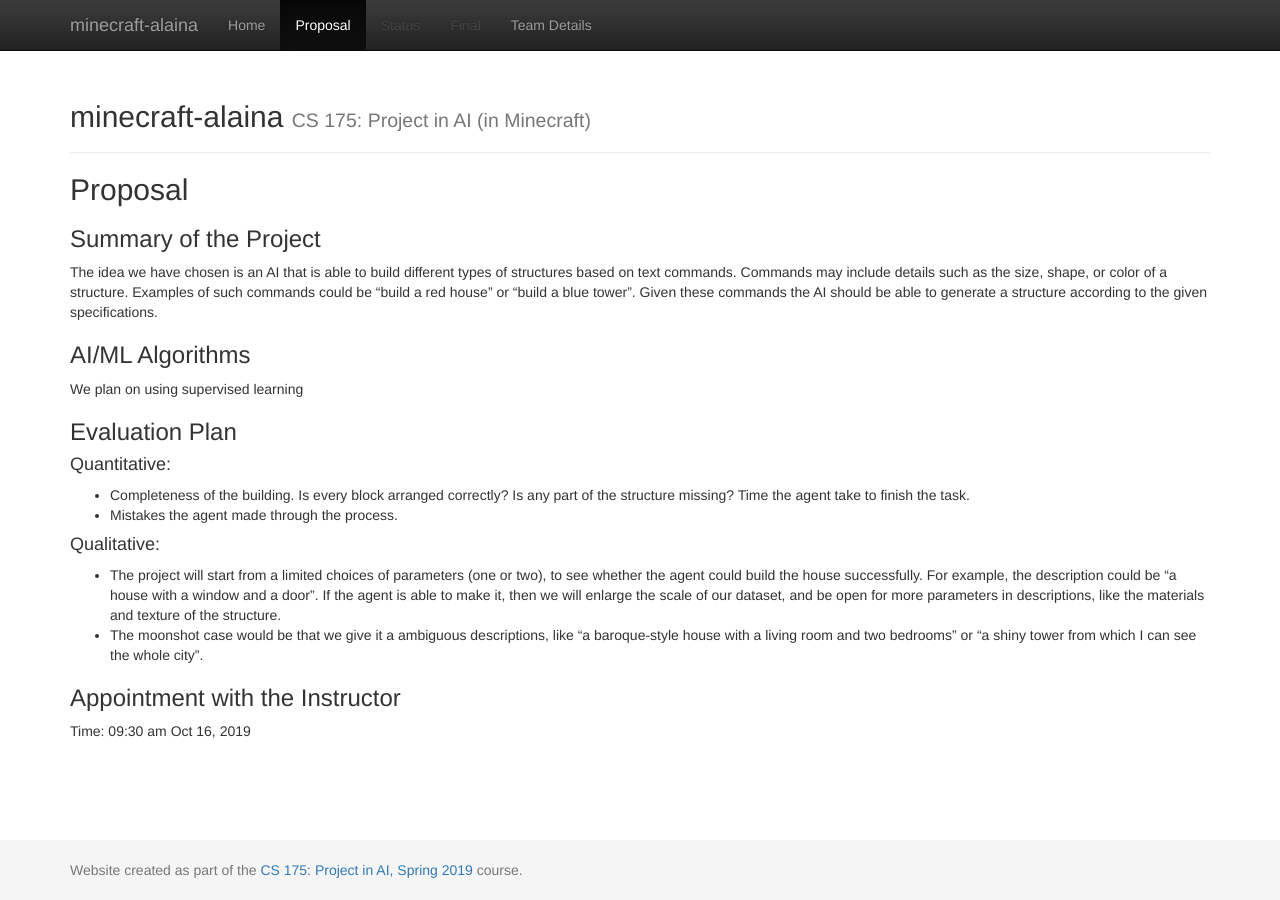
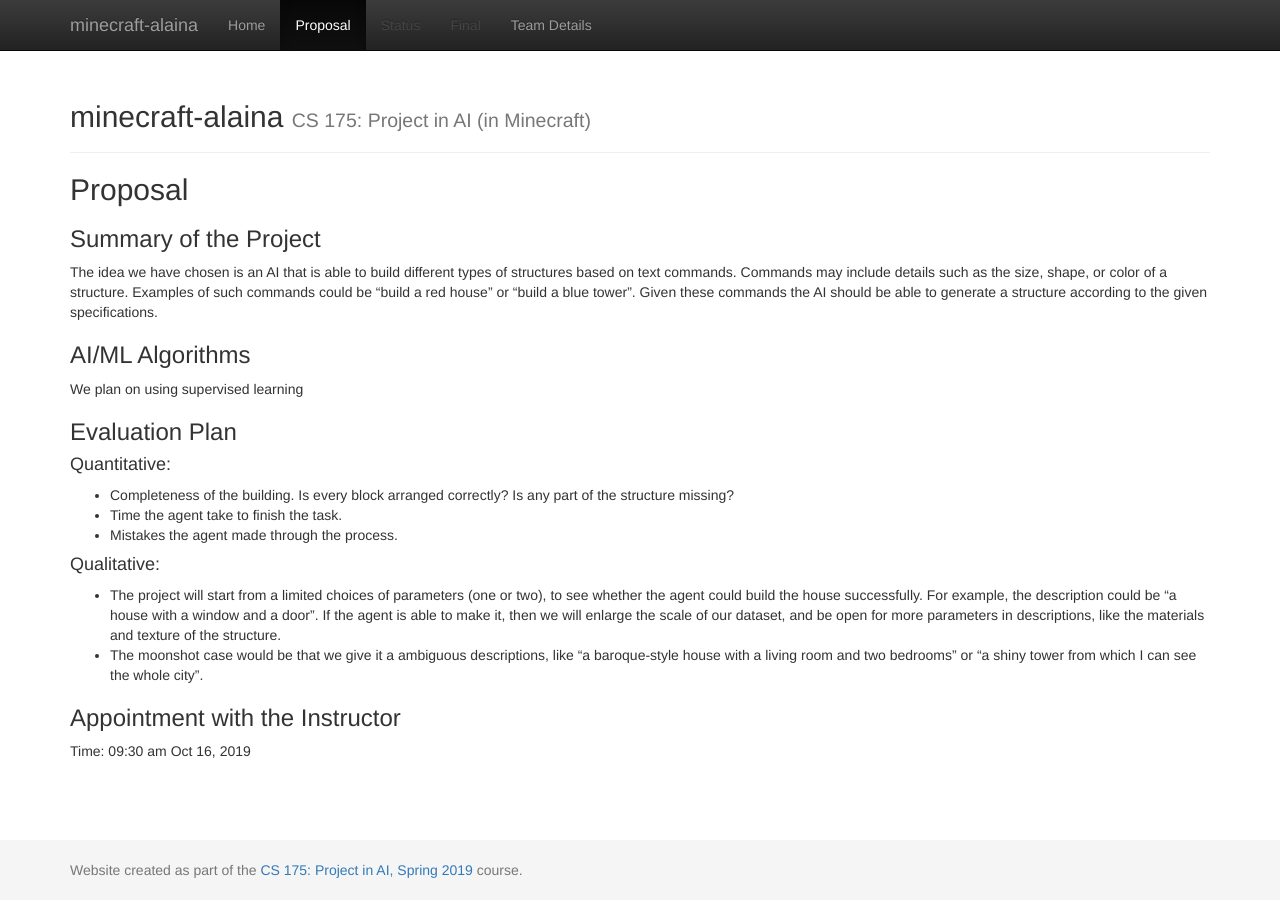
Before and after one commit to bdon1990x/minecraft-alaina, a Jekyll site: the page built from docs/proposal.md, in a window 1280 px wide. Built offline with Jekyll 4.4.1, drawn with Linux system fonts in a browser that asks for light colours.

Commit message:
update info

```diff
--- a/docs/proposal.md
+++ b/docs/proposal.md
@@ -18,7 +18,7 @@
 #### Quantitative:
 
 - Completeness of the building. Is every block arranged correctly? Is any part of the structure missing?
-  Time the agent take to finish the task.
+- Time the agent take to finish the task.
 - Mistakes the agent made through the process.
 
 #### Qualitative:
```
